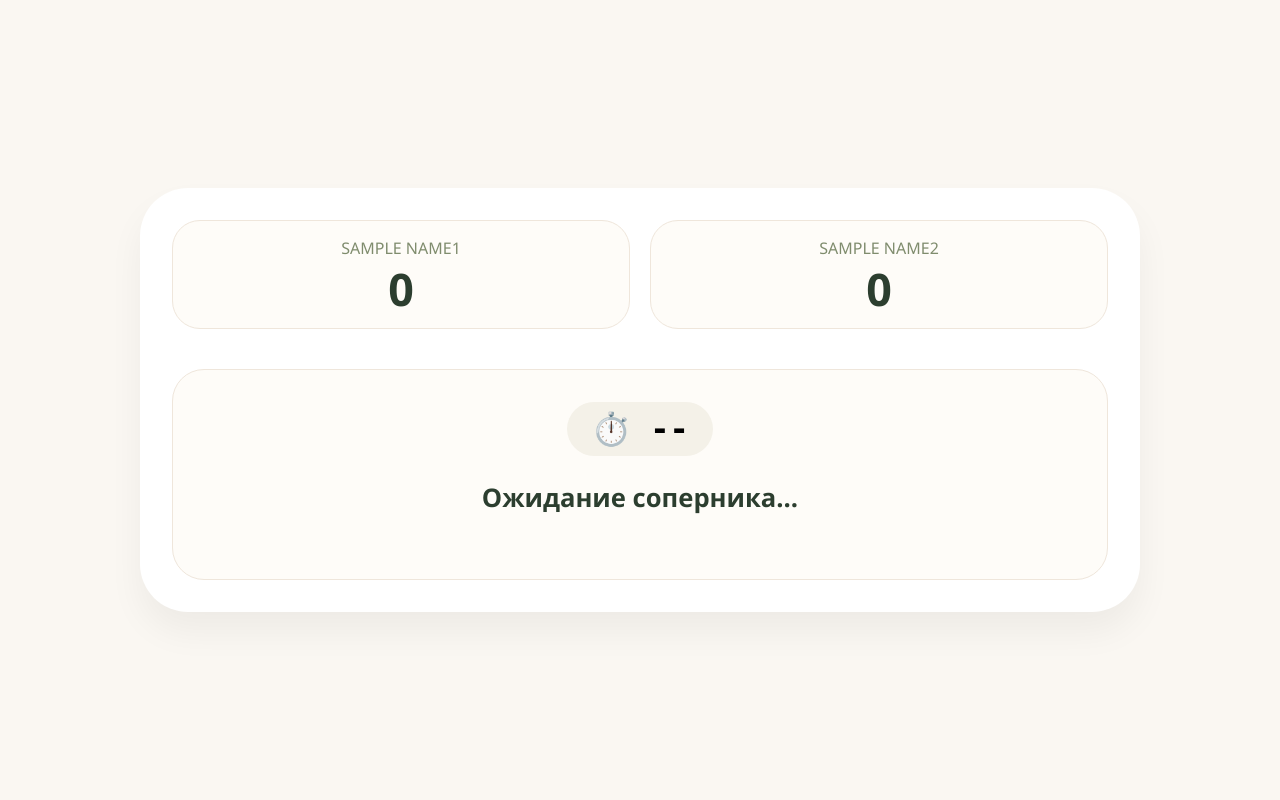
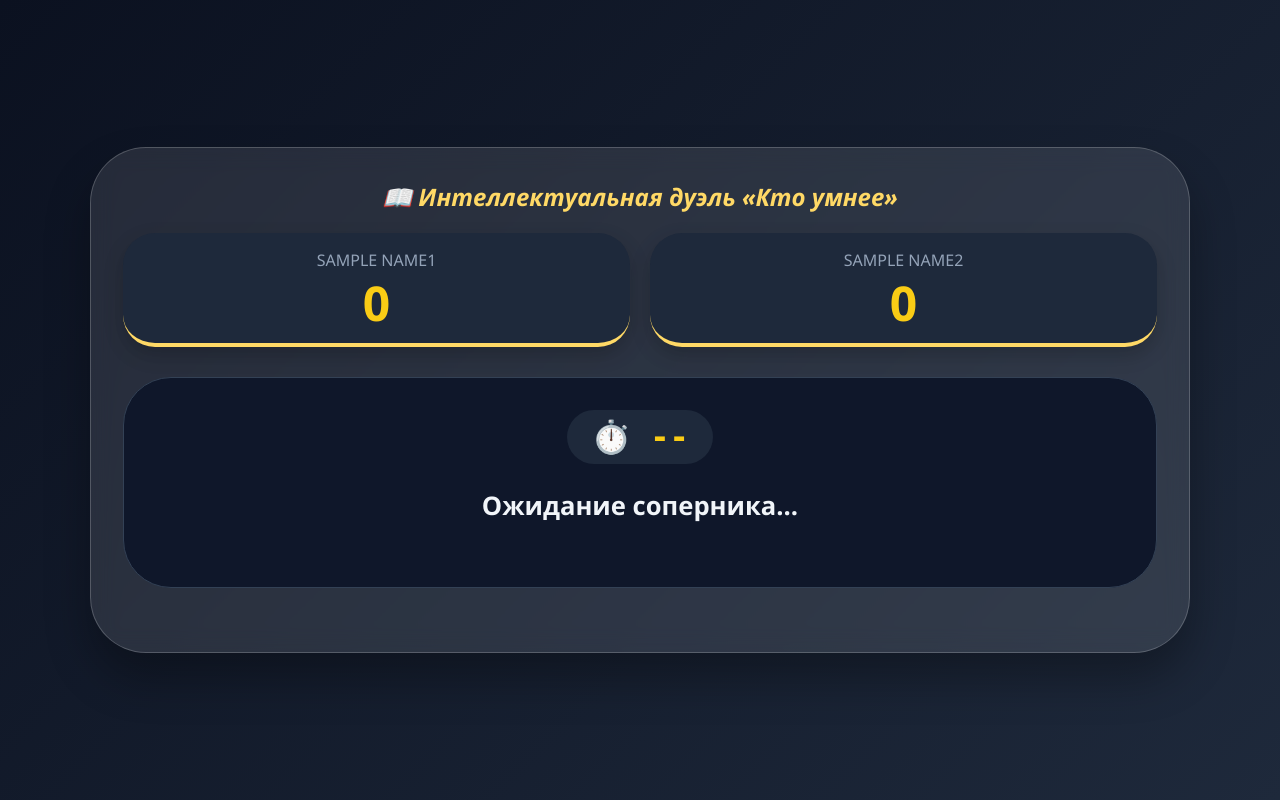
Before and after one commit to belarus1184/quiz_duel, a Flask app: template templates/game.html in a window 1280 px wide. Run offline with Flask 3, Linux system fonts and the light colour scheme; the template is opened without the code that fills it: most values are stand-ins (such as "Sample title", 1, 10 or a date in 2020).

Commit message:
Update game.html

```diff
--- a/templates/game.html
+++ b/templates/game.html
@@ -8,7 +8,7 @@
         * { margin:0; padding:0; box-sizing:border-box; }
         body {
             font-family: 'Segoe UI', Tahoma, Geneva, Verdana, sans-serif;
-            background: #faf7f2;
+            background: linear-gradient(135deg, #0b1120 0%, #1e293b 100%);
             min-height: 100vh;
             display: flex;
             align-items: center;
@@ -16,50 +16,189 @@
             padding: 20px;
         }
         .game-container {
-            max-width: 1000px;
+            max-width: 1100px;
             width: 100%;
-            background: white;
+            background: rgba(255,255,255,0.1);
+            backdrop-filter: blur(12px);
+            border-radius: 56px;
+            padding: 24px;
+            box-shadow: 0 25px 45px rgba(0,0,0,0.3);
+            border: 1px solid rgba(255,255,255,0.2);
+        }
+        .header-title {
+            text-align: center;
+            font-size: 1.3rem;
+            font-style: italic;
+            font-weight: 600;
+            color: #ffd966;
+            margin-bottom: 20px;
+        }
+        .scoreboard {
+            display: flex;
+            justify-content: space-between;
+            gap: 20px;
+            margin-bottom: 30px;
+        }
+        .score-card {
+            flex: 1;
+            background: #1e293b;
+            border-radius: 32px;
+            padding: 16px;
+            text-align: center;
+            box-shadow: 0 8px 20px rgba(0,0,0,0.2);
+            border-bottom: 4px solid #ffd966;
+        }
+        .score-label {
+            font-size: 1rem;
+            text-transform: uppercase;
+            color: #94a3b8;
+            margin-bottom: 8px;
+            font-weight: 500;
+        }
+        .score-value {
+            font-size: 2.5rem;
+            font-weight: 800;
+            color: #facc15;
+            line-height: 1;
+        }
+        .question-info {
+            text-align: center;
+            margin-bottom: 20px;
+            color: #cbd5e1;
+            font-size: 1rem;
+            font-weight: 500;
+        }
+        .question-area {
+            background: #0f172a;
             border-radius: 48px;
             padding: 32px;
-            box-shadow: 0 20px 35px rgba(0,0,0,0.05);
+            margin-bottom: 32px;
+            text-align: center;
+            border: 1px solid #334155;
         }
-        .scoreboard { display: flex; justify-content: space-between; gap: 20px; margin-bottom: 40px; }
-        .score-card { flex: 1; background: #fefcf8; border-radius: 28px; padding: 16px; text-align: center; border: 1px solid #efe6db; }
-        .score-label { font-size: 1rem; text-transform: uppercase; color: #7f8c6d; margin-bottom: 8px; }
-        .score-value { font-size: 2.8rem; font-weight: 800; color: #2c3e2f; line-height: 1; transition: transform 0.2s; }
-        .score-value.animate { transform: scale(1.2); }
-        .question-area { background: #fefcf8; border-radius: 32px; padding: 32px; text-align: center; border: 1px solid #efe6db; }
-        .timer { font-size: 2rem; font-weight: 700; background: #f4f1e8; display: inline-block; padding: 8px 24px; border-radius: 60px; margin-bottom: 24px; font-family: monospace; }
-        .question { font-size: 1.6rem; font-weight: 600; color: #2c3e2f; margin-bottom: 32px; }
-        .options { display: grid; grid-template-columns: repeat(2, 1fr); gap: 16px; }
-        .option-btn { background: #f4f1e8; border: 1px solid #e2dcd0; border-radius: 60px; padding: 16px 12px; font-size: 1rem; font-weight: 500; color: #2c3e2f; cursor: pointer; transition: all 0.2s; }
-        .option-btn:hover:not(:disabled) { background: #e8e2d6; transform: scale(1.02); }
-        .option-btn.selected { background: #fde047; border-color: #eab308; color: #854d0e; }
-        .option-btn.correct-highlight { background: #86efac; border-color: #22c55e; color: #14532d; }
-        .option-btn.wrong-highlight { background: #fecaca; border-color: #ef4444; color: #7f1d1d; }
-        .option-btn:disabled { cursor: not-allowed; opacity: 0.7; }
-        .modal { position: fixed; top: 0; left: 0; width: 100%; height: 100%; background: rgba(0,0,0,0.7); backdrop-filter: blur(6px); display: flex; align-items: center; justify-content: center; z-index: 2000; visibility: hidden; opacity: 0; transition: visibility 0s, opacity 0.3s; }
+        .timer {
+            font-size: 2rem;
+            font-weight: 700;
+            background: #1e293b;
+            display: inline-block;
+            padding: 8px 24px;
+            border-radius: 60px;
+            margin-bottom: 24px;
+            color: #facc15;
+            font-family: monospace;
+        }
+        .question {
+            font-size: 1.4rem;
+            font-weight: 600;
+            color: #f1f5f9;
+            margin-bottom: 32px;
+        }
+        .options {
+            display: grid;
+            grid-template-columns: 1fr;
+            gap: 16px;
+        }
+        .option-btn {
+            background: #1e293b;
+            border: 1px solid #475569;
+            border-radius: 60px;
+            padding: 14px 12px;
+            font-size: 1rem;
+            font-weight: 500;
+            color: #f1f5f9;
+            cursor: pointer;
+            transition: all 0.2s;
+        }
+        .option-btn.selected {
+            background: #eab308;
+            color: #0f172a;
+            border-color: #eab308;
+        }
+        .option-btn.correct-highlight {
+            background: #22c55e;
+            border-color: #22c55e;
+            color: white;
+        }
+        .option-btn.wrong-highlight {
+            background: #ef4444;
+            border-color: #ef4444;
+            color: white;
+        }
+        .option-btn:disabled {
+            cursor: not-allowed;
+            opacity: 0.7;
+        }
+        .modal {
+            position: fixed;
+            top: 0;
+            left: 0;
+            width: 100%;
+            height: 100%;
+            background: rgba(0,0,0,0.8);
+            backdrop-filter: blur(8px);
+            display: flex;
+            align-items: center;
+            justify-content: center;
+            z-index: 2000;
+            visibility: hidden;
+            opacity: 0;
+            transition: visibility 0s, opacity 0.3s;
+        }
         .modal.visible { visibility: visible; opacity: 1; }
-        .modal-content { background: white; border-radius: 48px; padding: 32px 48px; text-align: center; max-width: 450px; width: 90%; }
-        .modal-content h3 { font-size: 1.8rem; margin-bottom: 20px; color: #2c3e2f; }
-        .modal-results { font-size: 1.1rem; margin: 15px 0; line-height: 1.6; }
-        .correct-answer { background: #86efac; padding: 8px; border-radius: 40px; margin-top: 10px; }
-        .final-table { margin-top: 20px; background: #0f172a; border-radius: 24px; overflow-x: auto; }
-        .final-table table { width: 100%; border-collapse: collapse; color: #e2e8f0; }
-        .final-table th, .final-table td { padding: 10px; text-align: left; border-bottom: 1px solid #334155; }
-        .final-table th { background: #1e293b; color: #facc15; }
+        .modal-content {
+            background: #1e293b;
+            border-radius: 48px;
+            padding: 32px 48px;
+            text-align: center;
+            max-width: 500px;
+            width: 90%;
+            border: 1px solid #475569;
+        }
+        .modal-content h3 { font-size: 1.8rem; margin-bottom: 20px; color: #facc15; }
+        .modal-results { font-size: 1rem; margin: 15px 0; line-height: 1.5; color: white; }
+        .modal-results div { margin: 5px 0; }
+        .correct-answer { background: #22c55e; padding: 8px; border-radius: 40px; margin-top: 10px; color: white; font-weight: bold; }
+        .final-table {
+            margin-top: 20px;
+            background: #0f172a;
+            border-radius: 20px;
+            overflow-x: auto;
+        }
+        .final-table table {
+            width: 100%;
+            border-collapse: collapse;
+            color: #e2e8f0;
+            font-size: 0.85rem;
+        }
+        .final-table th, .final-table td {
+            padding: 10px;
+            text-align: left;
+            border-bottom: 1px solid #334155;
+        }
+        .final-table th {
+            background: #1e293b;
+            color: #facc15;
+        }
         .tick { color: #86efac; font-weight: bold; }
         .cross { color: #fecaca; font-weight: bold; }
-        @media (max-width: 680px) { .options { grid-template-columns: 1fr; } .question { font-size: 1.2rem; } .score-value { font-size: 2rem; } .timer { font-size: 1.5rem; } }
+        @media (min-width: 680px) {
+            .options { grid-template-columns: repeat(2, 1fr); }
+            .game-container { padding: 32px; }
+            .header-title { font-size: 1.5rem; }
+            .score-value { font-size: 3rem; }
+            .question { font-size: 1.6rem; }
+            .timer { font-size: 2rem; }
+        }
     </style>
 </head>
 <body>
 <div class="game-container">
+    <div class="header-title">📖 Интеллектуальная дуэль «Кто умнее»</div>
     <div class="scoreboard">
         <div class="score-card"><div class="score-label" id="label1">{{ name1 }}</div><div class="score-value" id="score1">0</div></div>
         <div class="score-card"><div class="score-label" id="label2">{{ name2 }}</div><div class="score-value" id="score2">0</div></div>
     </div>
-    <div class="question-info" id="questionCounter" style="text-align:center; margin-bottom:20px; color:#7f8c6d; font-weight:500;"></div>
+    <div class="question-info" id="questionCounter"></div>
     <div class="question-area">
         <div class="timer" id="timer">⏱️ --</div>
         <div class="question" id="question">Ожидание соперника...</div>
@@ -83,40 +222,35 @@
     let canAnswer = true;
     let timerInt = null;
     let selectedBtn = null;
-    let gameActive = true;
     let pollInterval = null;
+    let roundResultsShown = false;
 
     function setScoreAnimated(s1, s2) {
         const el1 = document.getElementById('score1');
         const el2 = document.getElementById('score2');
-        el1.classList.add('animate'); el2.classList.add('animate');
+        el1.classList.add('animate');
+        el2.classList.add('animate');
         setTimeout(() => {
             el1.innerText = s1;
             el2.innerText = s2;
-            el1.classList.remove('animate'); el2.classList.remove('animate');
+            el1.classList.remove('animate');
+            el2.classList.remove('animate');
         }, 200);
     }
 
-    async function fetchState() {
-        try {
-            const resp = await fetch('/state');
-            const state = await resp.json();
-            if (state.error) return;
-
+    function updateUI(state) {
         // Обновляем счёт и имена
         if (state.scores) {
-                document.getElementById('score1').innerText = state.scores[0];
-                document.getElementById('score2').innerText = state.scores[1];
+            setScoreAnimated(state.scores[0], state.scores[1]);
         }
         if (state.players) {
             document.getElementById('label1').innerText = state.players[0] || "Игрок 1";
             document.getElementById('label2').innerText = state.players[1] || "Игрок 2";
         }
 
-            // Завершение игры
+        // Проверка окончания игры
         if (state.game_over) {
-                clearInterval(pollInterval);
-                gameActive = false;
+            if (pollInterval) clearInterval(pollInterval);
             let message = '';
             if (state.winner === null) {
                 message = `🤝 Ничья! Счёт ${state.scores[0]} : ${state.scores[1]}`;
@@ -125,8 +259,7 @@
             } else {
                 message = `Итог игры: Игрок ${state.winner} победил со счётом ${state.winner_score} : ${state.loser_score}`;
             }
-                // Построение таблицы истории
-                let historyHtml = '<div class="final-table"><table><thead><tr><th>Вопрос</th><th>' + state.players[0] + '</th><th>' + state.players[1] + '</th></tr></thead><tbody>';
+            let historyHtml = '<div class="final-table"><td><thead><tr><th>Вопрос</th><th>' + state.players[0] + '</th><th>' + state.players[1] + '</th></tr></thead><tbody>';
             for (let q of state.history) {
                 let ans1 = q.answer1;
                 let ans2 = q.answer2;
@@ -143,13 +276,14 @@
             return;
         }
 
-            // Если раунд активен и есть вопрос
+        // Если раунд активен
         if (state.round_active && state.question) {
-                document.getElementById('questionCounter').innerHTML = `Вопрос ${state.q_idx+1} из ${state.total_questions}`;
             if (currentQ !== state.q_idx) {
                 // Новый вопрос
                 currentQ = state.q_idx;
                 canAnswer = true;
+                roundResultsShown = false;
+                document.getElementById('questionCounter').innerHTML = `Вопрос ${currentQ+1} из ${totalQ}`;
                 document.getElementById('question').innerText = state.question;
                 const optsDiv = document.getElementById('options');
                 optsDiv.innerHTML = '';
@@ -158,7 +292,7 @@
                     btn.innerText = opt;
                     btn.classList.add('option-btn');
                     btn.onclick = () => {
-                            if (!canAnswer || !gameActive) return;
+                        if (!canAnswer) return;
                         canAnswer = false;
                         if (selectedBtn) selectedBtn.classList.remove('selected');
                         btn.classList.add('selected');
@@ -173,37 +307,46 @@
                 });
                 if (timerInt) clearInterval(timerInt);
             }
+            // Обновляем таймер
             const timeLeft = state.time_left;
             document.getElementById('timer').innerText = `⏱️ ${timeLeft}`;
             if (timeLeft <= 0) {
                 document.getElementById('timer').innerText = '⏰ 0';
                 canAnswer = false;
             }
-            } else if (!state.round_active && !state.game_over && currentQ !== -1) {
-                // Раунд только что завершился – показать модальное окно
-                if (state.player_answers && state.correct_index !== undefined) {
-                    const messages = [];
-                    for (let i=0; i<2; i++) {
-                        let ans = state.player_answers[i];
-                        if (ans === state.correct_index) messages.push(`${state.players[i]} ответил правильно`);
-                        else if (ans !== undefined && ans !== null && ans !== -1) messages.push(`${state.players[i]} ответил неправильно`);
-                        else messages.push(`${state.players[i]} не ответил`);
-                    }
+        } else {
+            // Раунд не активен – возможно, завершён
+            if (!state.round_active && state.round_results && !roundResultsShown && state.round_results.messages) {
+                roundResultsShown = true;
+                const res = state.round_results;
+                const messagesHtml = res.messages.map(msg => {
+                    if (msg.includes('правильно')) return `<div>✅ ${msg}</div>`;
+                    else return `<div>❌ ${msg}</div>`;
+                }).join('');
+                const scoreHtml = `<div>Промежуточный счёт: ${res.scores[0]} : ${res.scores[1]}</div>`;
                 const modal = document.getElementById('resultModal');
-                    document.getElementById('modalResults').innerHTML = messages.join('<br>') + `<br><strong>Промежуточный счёт: ${state.scores[0]} : ${state.scores[1]}</strong>`;
-                    document.getElementById('modalCorrect').innerHTML = `✅ Правильный ответ: ${state.options[state.correct_index]}`;
+                document.getElementById('modalResults').innerHTML = messagesHtml + scoreHtml;
+                document.getElementById('modalCorrect').innerHTML = `✅ Правильный ответ: ${res.correct_text}`;
                 modal.classList.add('visible');
                 setTimeout(() => modal.classList.remove('visible'), 4000);
-                    currentQ = -1; // чтобы не показывать повторно
             }
+            if (!state.round_active && !state.round_finished && state.q_idx < totalQ) {
                 document.getElementById('question').innerText = "Раунд завершён. Следующий вопрос через несколько секунд...";
                 document.getElementById('options').innerHTML = '';
                 canAnswer = false;
             }
+        }
+    }
+
+    async function fetchState() {
+        try {
+            const resp = await fetch('/state');
+            const state = await resp.json();
+            if (state.error) return;
+            updateUI(state);
         } catch(e) { console.error(e); }
     }
 
-    // Запускаем polling каждые 1.5 секунды
     pollInterval = setInterval(fetchState, 1500);
     fetchState();
 </script>
```
Lines whose indentation alone changed are shown as unchanged.
